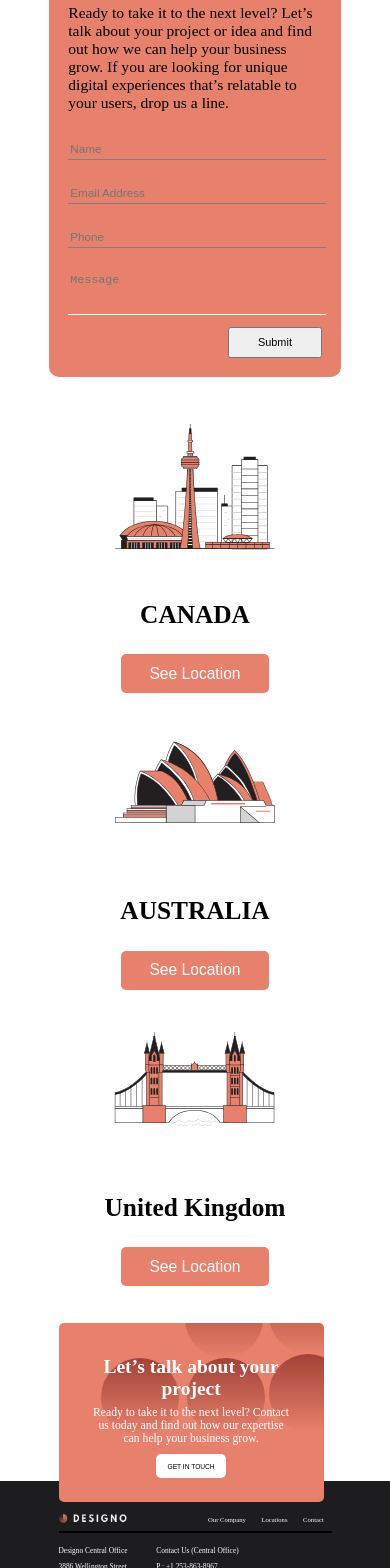
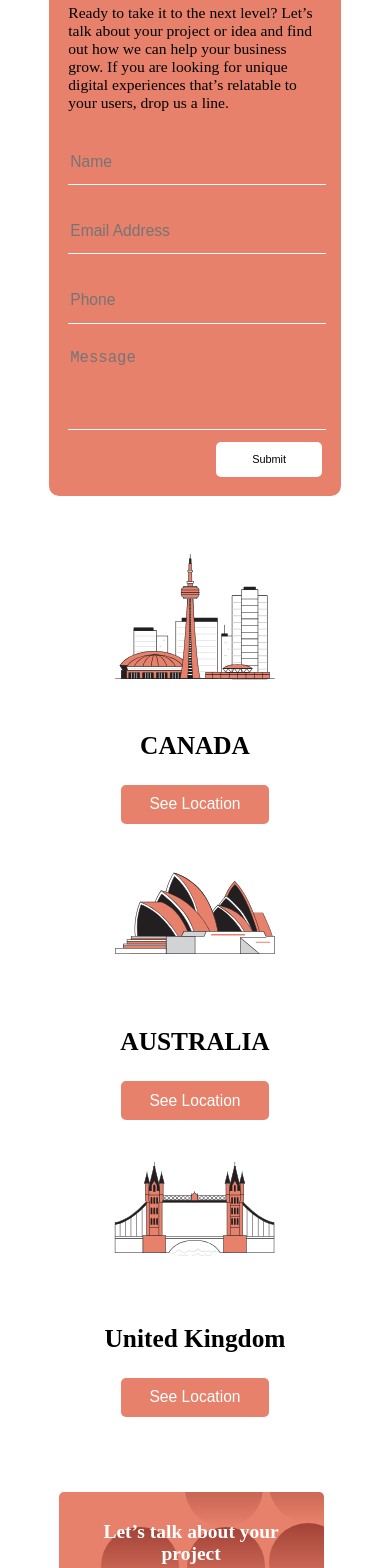
Before and after one commit to handleryouth/reactproject8, a React (Create React App) app: page /Contact in a window 390 px wide. Shown: the part 120-1688 px from the top of the page. Built offline with nearby package versions, Linux system fonts and the light colour scheme.

Commit message:
fix responsive

```diff
--- a/src/components/Footer.module.css
+++ b/src/components/Footer.module.css
@@ -101,13 +101,13 @@
   align-items: center;
   width: 70%;
   margin: 1.5vw auto;
-  font-size: 1.5vw;
+  font-size: 1.6vw;
   border-bottom: 2px solid black;
   padding-bottom: 1.5vw;
 }
 
 .footerlink img {
-  width: 18vw;
+  width: 20vw;
 }
 
 .linklist a {
@@ -237,7 +237,7 @@
     height: 42vw;
     width: 60%;
     left: 15vw;
-    bottom: 25vw;
+    bottom: 28vw;
   }
 
   .talkabout h1 {
@@ -253,16 +253,20 @@
     margin: 1.5vw auto;
   }
 
+  .footerlink img {
+    width: 23vw;
+  }
+
   .footerlink {
-    font-size: 1.7vw;
+    font-size: 1.9vw;
   }
 
   .linklist a::before {
     top: 2.4vw;
   }
   .talkabout button {
-    width: 20vw;
-    height: 7vw;
+    width: 24vw;
+    height: 8vw;
     font-size: 2vw;
     margin: 1vw 0;
   }
@@ -271,12 +275,3 @@
     font-size: 1.9vw;
   }
 }
-
-@media all and (max-width: 400px) {
-  .talkabout button {
-    margin: 1vw 0;
-    width: 18vw;
-    height: 6vw;
-    font-size: 1.7vw;
-  }
-}
--- a/src/components/about/About.module.css
+++ b/src/components/about/About.module.css
@@ -77,23 +77,23 @@
 }
 
 .nation img {
-  width: 100%;
+  width: 20vw;
 }
 
 .nation h3 {
-  font-size: 1.4vw;
+  font-size: 1.8vw;
 }
 
 .nation button {
-  width: 10vw;
-  height: 4vw;
+  width: 10.5vw;
+  height: 4.5vw;
   cursor: pointer;
   color: white;
   background-color: #e7816b;
   border: none;
   border-radius: 5px;
   transition: opacity 0.4s ease;
-  font-size: 1.2vw;
+  font-size: 1.5vw;
 }
 
 .nation button:hover {
@@ -115,7 +115,7 @@
 
   .rightwhite {
     justify-content: center;
-    margin: 5vw auto 45vw auto;
+    margin: 5vw auto 50vw auto;
   }
 
   .description {
@@ -146,13 +146,17 @@
     margin: 0 2vw;
   }
 
+  .nation img {
+    width: 23vw;
+  }
+
   .nation h3 {
-    font-size: 2.85vw;
+    font-size: 2.8vw;
   }
 
   .nation button {
     width: 18vw;
-    height: 5vw;
+    height: 6vw;
     font-size: 2.3vw;
   }
 }
--- a/src/components/contact/Contact.module.css
+++ b/src/components/contact/Contact.module.css
@@ -21,10 +21,13 @@
 }
 
 .forms button {
-  width: 13vw;
-  height: 4.5vw;
+  width: 15vw;
+  height: 5vw;
   cursor: pointer;
-  font-size: 2vw;
+  font-size: 1.9vw;
+  color: black;
+  border: none;
+  border-radius: 5px;
 }
 
 .contactdescription {
@@ -54,7 +57,7 @@ textarea {
   border-top: 0;
   border-left: 0;
   border-right: 0;
-  border-bottom: 1px solid gray;
+  border-bottom: 1px solid white;
 }
 
 .messageinput {
@@ -63,13 +66,14 @@ textarea {
 
 textarea {
   resize: none;
-  border: 1px solid white;
+  border: none;
+  border-bottom: 1px solid white;
   height: 10vw;
   margin-bottom: 3vw;
 }
 
 @media all and (max-width: 768px) {
-  .contactcontainer{
+  .contactcontainer {
     margin-bottom: 50vw;
   }
 
@@ -81,7 +85,7 @@ textarea {
     font-size: 3vw;
   }
 
-  .contactdescription h1{
+  .contactdescription h1 {
     font-size: 7vw;
     margin-bottom: 2vw;
   }
@@ -95,19 +99,19 @@ textarea {
     width: 100%;
   }
 
-  .formlist input[type="text"], textarea {
+  .formlist input[type="text"],
+  textarea {
     width: 100%;
-    font-size: 3vw;
+    font-size: 4vw;
     margin: 3vw 0;
-
   }
 
-  .formlist input[type="text"]{
-    height: 4.5vw;
+  .formlist input[type="text"] {
+    height: 11vw;
   }
 
-  textarea{
-    height: 10vw;
+  textarea {
+    height: 20vw;
     border: none;
     border-bottom: 1px solid white;
   }
@@ -116,12 +120,21 @@ textarea {
     width: 24vw;
     height: 8vw;
     font-size: 2.8vw;
+    background-color: white;
+  }
+
+  .place {
+    margin: 8vw auto 62vw auto;
   }
 }
 
-
-@media all and (max-width: 400px){
-  .place{
+@media all and (max-width: 400px) {
+  .place {
     flex-direction: column;
   }
+
+  .forms button {
+    width: 27vw;
+    height: 9vw;
+  }
 }
--- a/src/components/home/Home.module.css
+++ b/src/components/home/Home.module.css
@@ -194,9 +194,10 @@
   .objective {
     flex-direction: column;
     text-align: left;
-    width: 50%;
+    width: 70%;
     margin-bottom: 51vw;
   }
+
 }
 
 @media all and (max-width: 400px) {
@@ -219,6 +220,6 @@
   }
 
   .objective {
-    width: 60%;
+    width: 75%;
   }
 }
--- a/src/components/home/Objective.module.css
+++ b/src/components/home/Objective.module.css
@@ -38,28 +38,16 @@
   }
 
   .objectivecontainer h3 {
-    font-size: 2vw;
+    font-size: 3.5vw;
   }
 
   .objectivecontainer p {
-    font-size: 1.8vw;
+    font-size: 2.3vw;
+    width: 90%;
   }
 
   .objectivecontainer img {
-    width: 16vw;
-    margin-right: 2vw;
+    width: 23vw;
+    margin-right: 1vw;
   }
 }
-
-@media all and (max-width: 400px) {
-  .objectivecontainer h3 {
-    font-size: 2.7vw;
-  }
-
-  .objectivecontainer p {
-    font-size: 2.2vw;
-  }
-  .objectivecontainer img {
-    width:20vw;
-  }
-}
--- a/src/components/location/Locations.module.css
+++ b/src/components/location/Locations.module.css
@@ -1,7 +1,3 @@
-.locationlist {
-  margin-bottom: 57vw;
-}
-
 .location,
 .contact {
   display: flex;
@@ -41,12 +37,19 @@
 }
 
 @media all and (max-width: 768px) {
+  .locationlist {
+    margin-bottom: 57vw;
+  }
+
   .location {
     flex-direction: column !important;
+    overflow: hidden;
+    border-radius: 10px;
   }
 
   .location img {
     width: 100%;
+    border-radius: unset;
   }
 
   .description {
@@ -54,6 +57,7 @@
     width: 85%;
     flex-basis: auto;
     height: auto;
+    border-radius:unset;
   }
   .description {
     font-size: 2.9vw;
```
